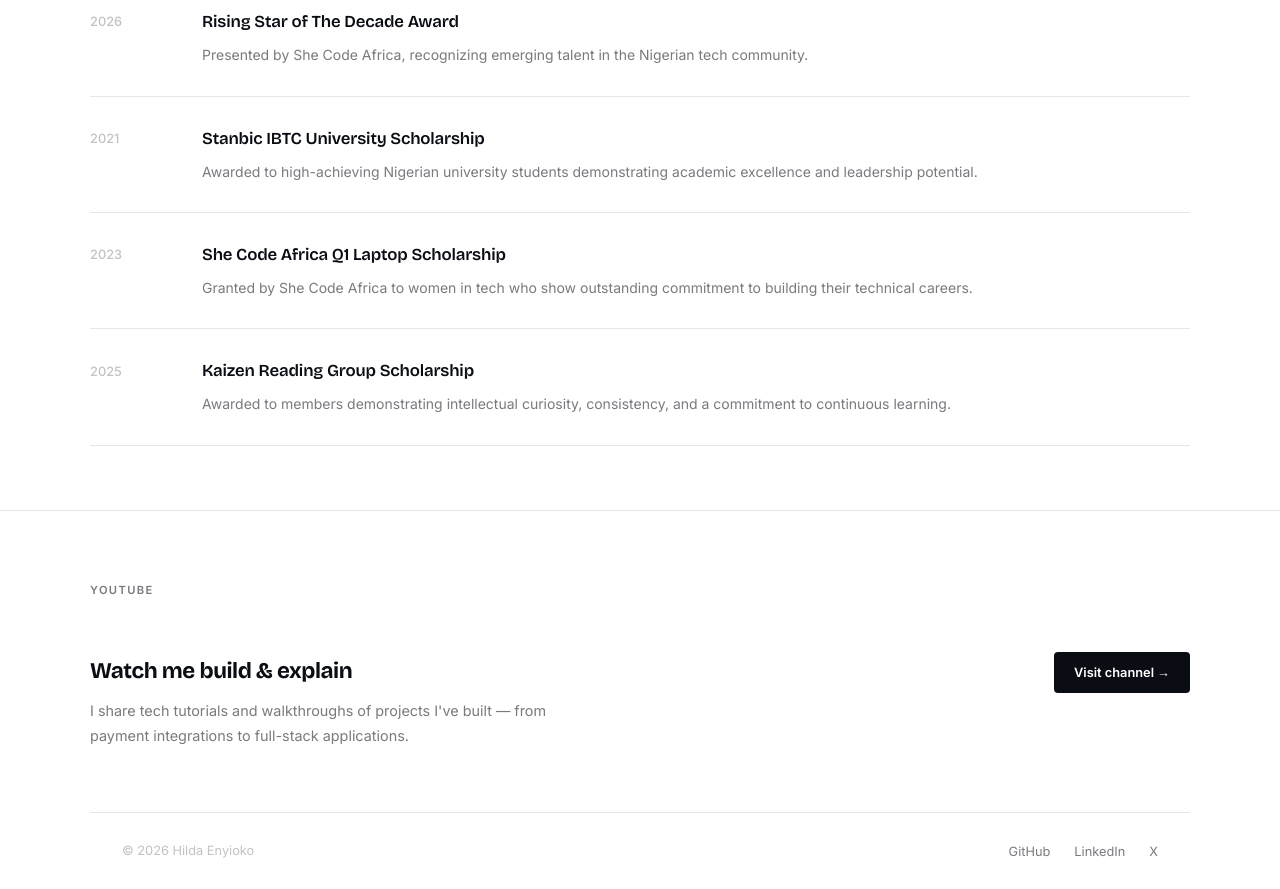
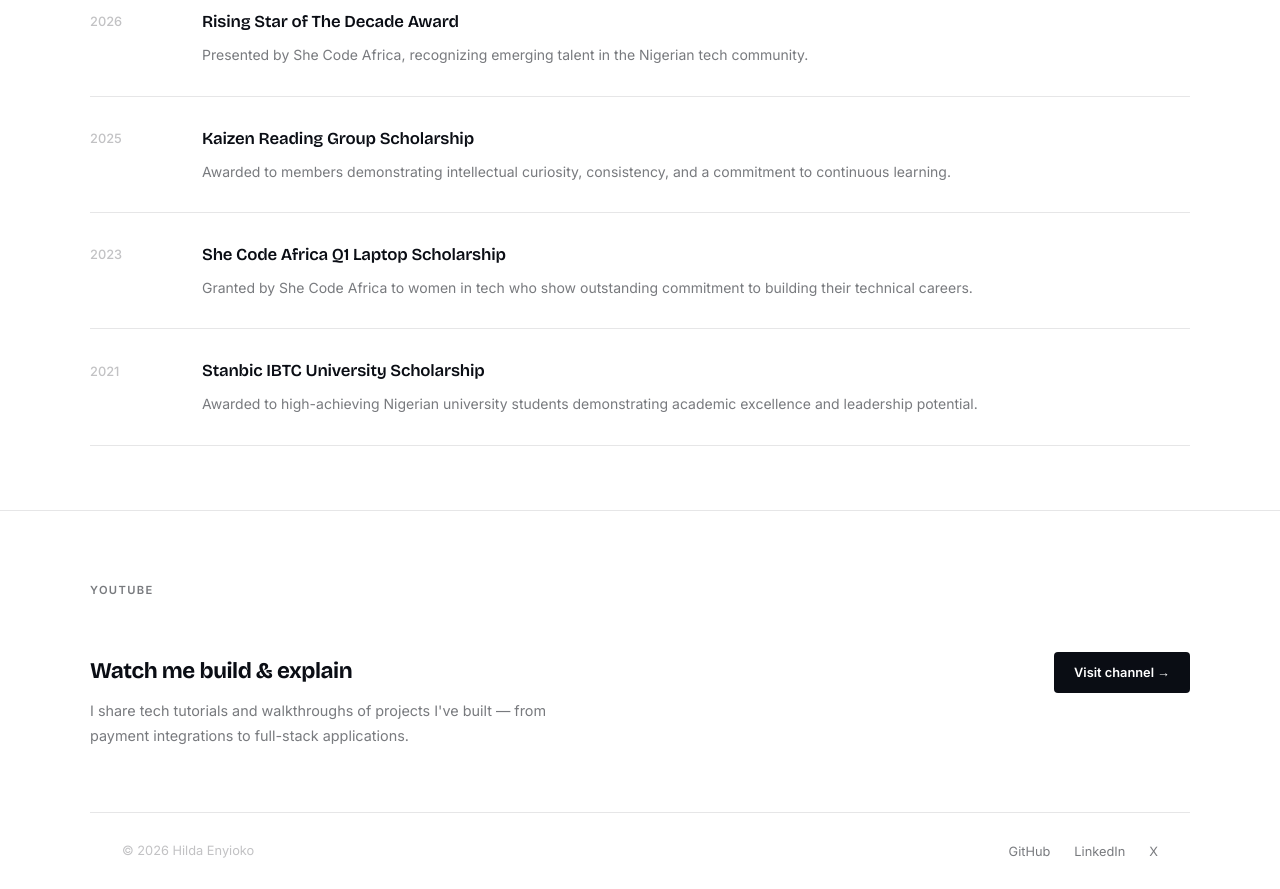
Before and after one commit to Hilda-Enyioko/Hilda-Enyioko-Portfolio, a React (Vite) app: page /about in a window 1280 px wide. Shown: the part 2120-3009 px from the top of the page. Built offline with nearby package versions, Linux system fonts and the light colour scheme.

Commit message:
chore: reorder awards card

```diff
--- a/src/data/about.js
+++ b/src/data/about.js
@@ -67,19 +67,22 @@ export const awards = [
     year: '2026',
     description: 'Presented by She Code Africa, recognizing emerging talent in the Nigerian tech community.',
   },
+
+  {
+    title: 'Kaizen Reading Group Scholarship',
+    year: '2025',
+    description: 'Awarded to members demonstrating intellectual curiosity, consistency, and a commitment to continuous learning.',
+  },
+
+  {
+    title: 'She Code Africa Q1 Laptop Scholarship',
+    year: '2023',
+    description: 'Granted by She Code Africa to women in tech who show outstanding commitment to building their technical careers.',
+  },
+
   {
     title: 'Stanbic IBTC University Scholarship',
     year: '2021',
     description: 'Awarded to high-achieving Nigerian university students demonstrating academic excellence and leadership potential.',
   },
-  {
-    title: 'She Code Africa Q1 Laptop Scholarship',
-    year: '2023',
-    description: 'Granted by She Code Africa to women in tech who show outstanding commitment to building their technical careers.',
-  },
-  {
-    title: 'Kaizen Reading Group Scholarship',
-    year: '2025',
-    description: 'Awarded to members demonstrating intellectual curiosity, consistency, and a commitment to continuous learning.',
-  },
 ]
```
